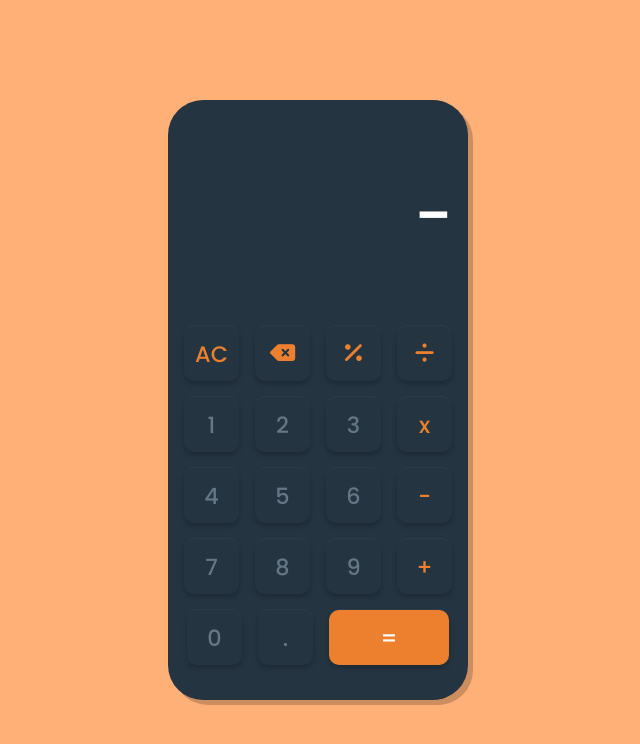
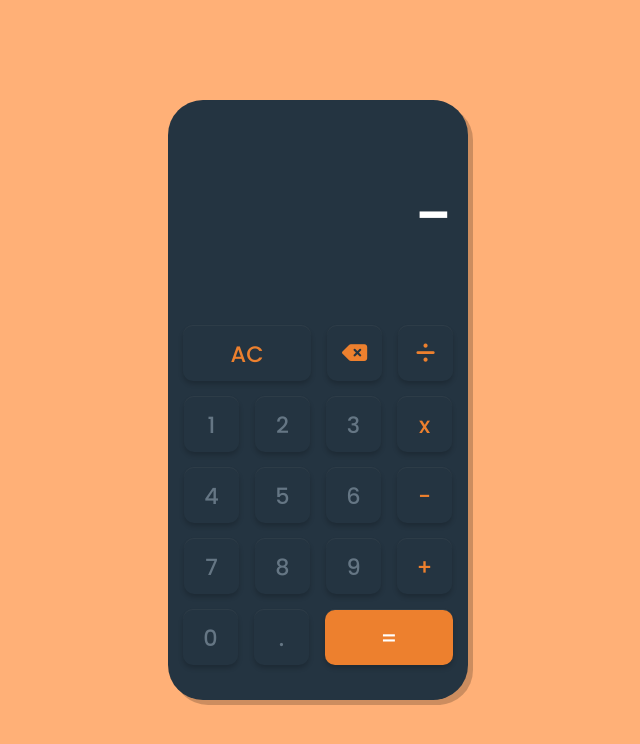
Before and after one commit to Markewycz/calculator, a plain HTML site: page index.html in a window 1280 px wide. Shown: the whole page, without its empty margins (322-962 px from the left). Drawn offline with Linux system fonts and the light colour scheme.

Commit message:
Add minor change in design/ Delete percent button

```diff
--- a/index.html
+++ b/index.html
@@ -32,9 +32,9 @@
           <div class="btn delete" data-delete-type="delete">
             <i class="fa-solid fa-delete-left"></i>
           </div>
-          <div class="btn percent" data-operation-type="percent">
+          <!-- <div class="btn percent" data-operation-type="percent">
             <i class="fa-solid fa-percent"></i>
-          </div>
+          </div> -->
           <div class="btn operator" data-operation-type="divide">
             <i class="fa-solid fa-divide"></i>
           </div>
--- a/styles/styles.css
+++ b/styles/styles.css
@@ -91,10 +91,14 @@ body {
 }
 
 .btn:last-child {
-  width: 120px;
+  width: 128px;
   height: 55px;
   background-color: #ed802e;
   color: #fff;
+}
+.btn:first-child {
+  width: 128px;
+  height: 55px;
 }
 
 .btn:active {
```
